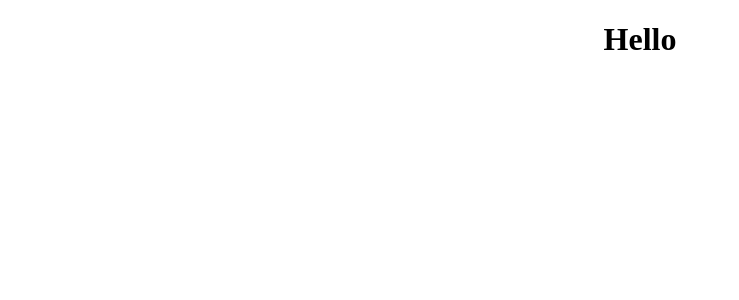
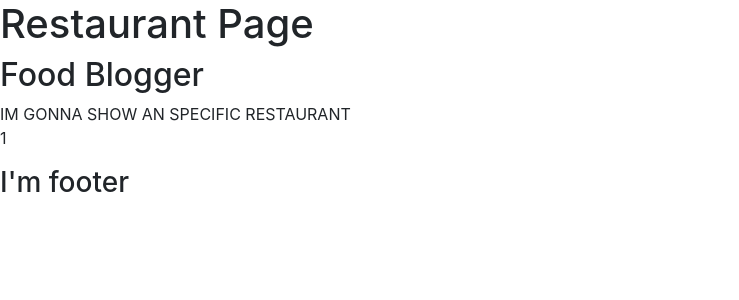
Before and after one commit to jessicafarias/restaurant_app, a React (Create React App) app: page /show/1 in a window 1280 px wide. Shown: the top 300 px of the page, without its empty margins (0-739 px from the left). Built offline with nearby package versions, Linux system fonts and the light colour scheme.

Commit message:
docs: Adding routes and Components
docs: Adding Home route
docs: Adding Show route
docs: Create footer and header component
docs: Install react-routes and boostrap dependencies

```diff
--- a/package.json
+++ b/package.json
@@ -6,8 +6,12 @@
     "@testing-library/jest-dom": "^5.11.9",
     "@testing-library/react": "^11.2.5",
     "@testing-library/user-event": "^12.8.3",
+    "bootstrap": "^4.6.0",
+    "prop-types": "^15.7.2",
     "react": "^17.0.2",
+    "react-bootstrap": "^1.5.2",
     "react-dom": "^17.0.2",
+    "react-router-dom": "^5.2.0",
     "react-scripts": "4.0.3",
     "web-vitals": "^1.1.1"
   },
--- /dev/null
+++ b/src/components/Footer.js
@@ -0,0 +1,11 @@
+const Footer = () => {
+  return (
+    <footer>
+      <div>
+        <h3>I'm footer</h3>
+      </div>
+    </footer>
+  )
+}
+
+export default Footer;
--- /dev/null
+++ b/src/components/Header.js
@@ -0,0 +1,12 @@
+const Header = () => {
+  return (
+    <header>
+      <div className="w-100">
+        <h1>Restaurant Page</h1>
+        <h2>Food Blogger</h2>
+      </div>
+    </header>
+  )
+}
+
+export default Header;
--- a/src/containers/App.js
+++ b/src/containers/App.js
@@ -1,10 +1,22 @@
 import '../styles/App.css';
-
-function App() {
+import 'bootstrap/dist/css/bootstrap.min.css';
+import Home from './Home'
+import Show from './Show'
+import Header from '../components/Header';
+import { BrowserRouter, Switch, Route } from 'react-router-dom';
+import Footer from '../components/Footer';
+const App = () => {
   return (
-    <div className="App">
-      <h1>Hello</h1>
-    </div>
+    <>
+      <Header />
+      <BrowserRouter>
+        <Switch>
+          <Route exact path="/" component={Home} />
+          <Route path="/show/:restaurant" component={Show} />
+        </Switch>
+      </BrowserRouter>
+      <Footer />
+    </>
   );
 }
 
--- /dev/null
+++ b/src/containers/Home.js
@@ -0,0 +1,9 @@
+const Home = () => {
+  return (
+    <div>
+    IM HOME
+  </div>
+  )
+}
+
+export default Home;
--- /dev/null
+++ b/src/containers/Show.js
@@ -0,0 +1,14 @@
+import { useParams } from 'react-router-dom';
+
+const Show = () => {
+  const { restaurant } = useParams();
+
+  return (
+    <div>
+      IM GONNA SHOW AN SPECIFIC RESTAURANT
+      <p> {restaurant} </p>
+    </div>
+  )
+}
+
+export default Show;
```
Also changed, not shown: src/containers/home.js (deleted), src/containers/show.js (deleted), 1 other file (tests, documents, lock files or other folders).
